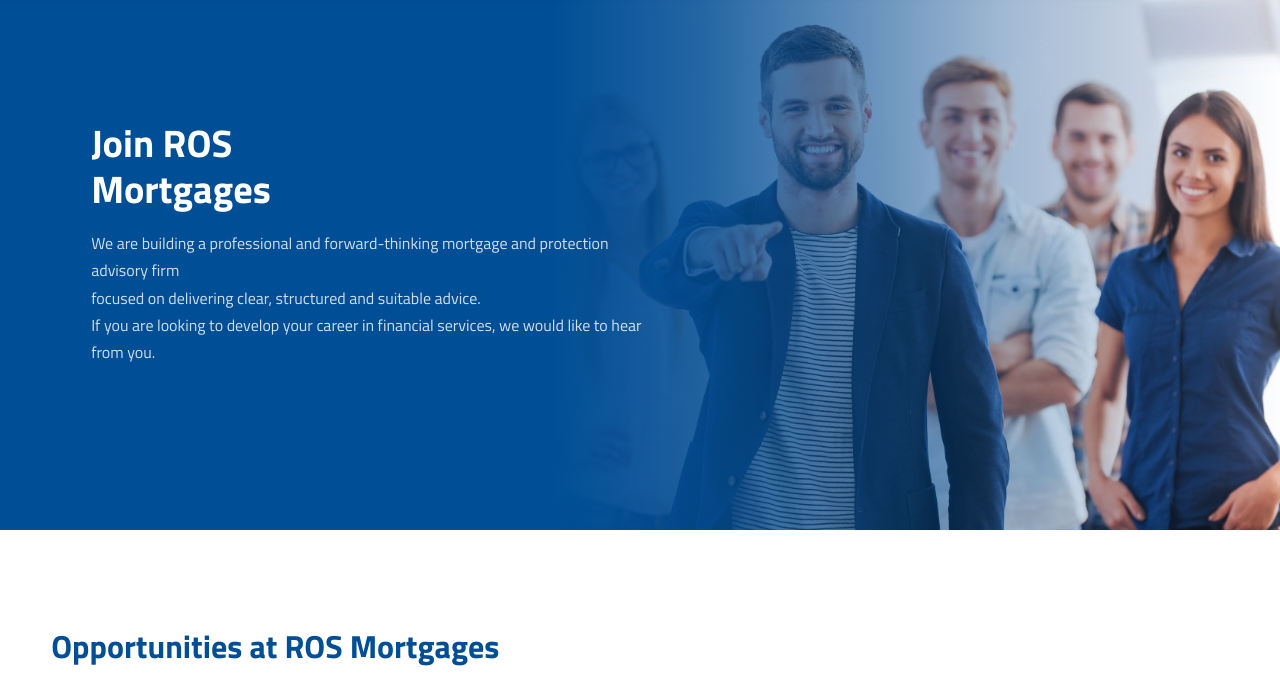
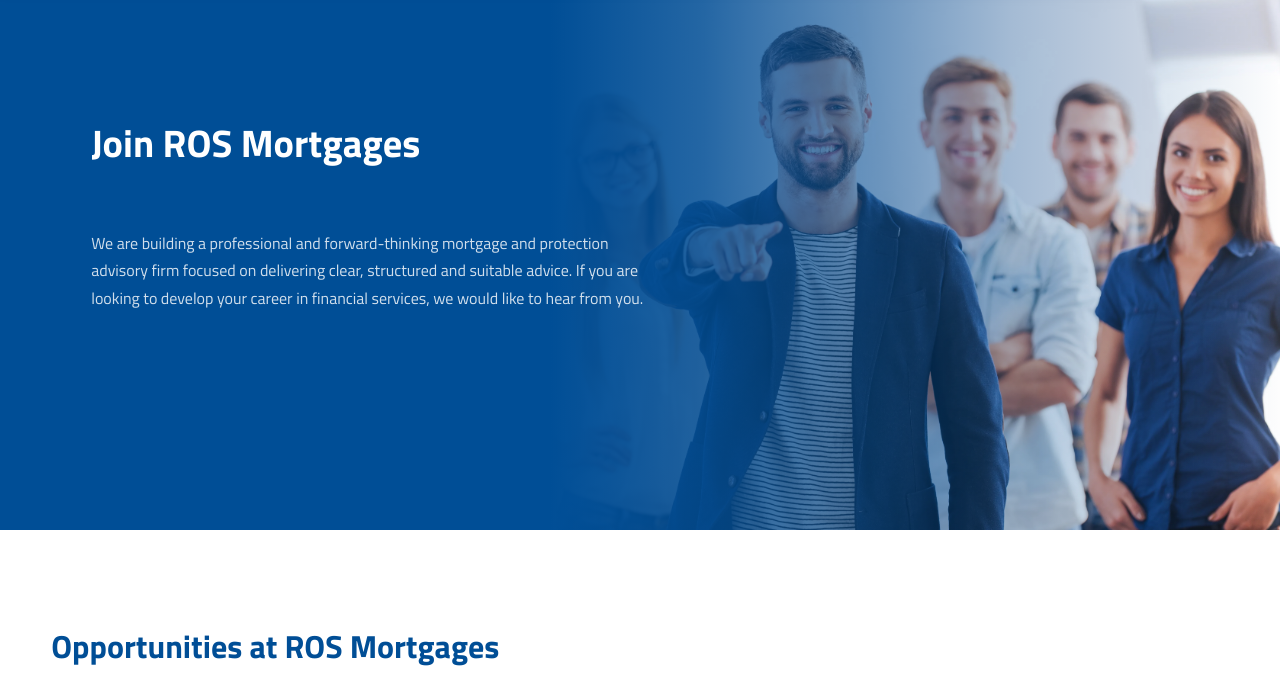
Before and after one commit to sunith21/webpageken, a website: page careers.html in a window 1280 px wide. Shown: the part 97-772 px from the top of the page. Drawn offline with Linux system fonts and the light colour scheme.

Commit message:
new changes 15.04.26

```diff
--- a/careers.html
+++ b/careers.html
@@ -71,10 +71,10 @@
       </div>
       <div class="page-hero-text">
         <div class="kicker">Careers</div>
-        <h1>Join ROS<br class="hero-break" />Mortgages</h1>
+        <h1>Join ROS Mortgages</h1>
         <p>
-          We are building a professional and forward-thinking mortgage and protection advisory firm<br class="hero-break" />
-          focused on delivering clear, structured and suitable advice.<br class="hero-break" />
+          We are building a professional and forward-thinking mortgage and protection advisory firm
+          focused on delivering clear, structured and suitable advice.
           If you are looking to develop your career in financial services, we would like to hear from you.
         </p>
 
```
